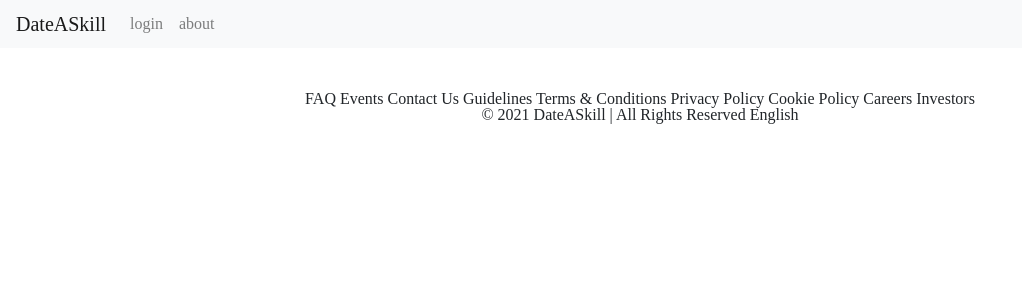
After one commit to antoav/dateaskill, a PHP site: page /login.html in a window 1280 px wide. The commit adds this page. Shown: the top 300 px of the page, without its empty margins (0-1022 px from the left). Run offline with PHP 8.4, Linux system fonts and the light colour scheme.

Commit message:
created login.html file

```diff
--- a/app.css
+++ b/app.css
@@ -30,7 +30,8 @@ footer, header, hgroup, menu, nav, section {
 }
 body {
 	line-height: 1;
-	background-color: rgb(175, 186, 152);
+	/* background-color: rgb(175, 186, 152); */
+
 }
 ol, ul {
 	list-style: none;
@@ -55,7 +56,11 @@ table {
 }
 
 .footer {
-	margin: 90px 130px;
+	border-top: 1px #c4c4c4 solid;
+}
+
+.footer-text {
+	padding: 90px 130px;
 }
 
 .text-cols {
--- /dev/null
+++ b/login.html
@@ -0,0 +1,44 @@
+<!DOCTYPE html>
+<html lang="en">
+<head>
+    <meta charset="UTF-8">
+    <meta http-equiv="X-UA-Compatible" content="IE=edge">
+    <meta name="viewport" content="width=device-width, initial-scale=1.0">
+
+     <!-- Bootstrap CSS -->
+     <link rel="stylesheet" href="https://stackpath.bootstrapcdn.com/bootstrap/4.1.3/css/bootstrap.min.css" integrity="sha384-MCw98/SFnGE8fJT3GXwEOngsV7Zt27NXFoaoApmYm81iuXoPkFOJwJ8ERdknLPMO" crossorigin="anonymous">
+
+     <!-- Custom CSS -->
+    <link rel="stylesheet" href="app.css">
+
+    <title>DateASkill</title>
+</head>
+<body>
+    <nav id="mainNavbar" class="navbar navbar-light bg-light navbar-expand-md fixed-top">
+        <a href="index.html" class="navbar-brand">DateASkill</a></li>
+        <button class="navbar-toggler" data-toggler="collapse" data-target="navlinks" aria-label="toggle navigation">
+            <span class="navbar-toggler-icon"></span></button>
+        <div class="collapse navbar-collapse" id="navlinks">
+            <ul class="navbar-nav">
+                <li class="nav-item">
+                    <a href="login.html" class="nav-link">login</a>
+                </li>
+                <li class="nav-item">
+                    <a href="#" class="nav-link">about</a>
+                </li>
+            </ul>
+        </div>
+    </nav>
+
+
+
+    <!-- Footer -->
+    <footer class="footer">
+        <div class="footer-text">
+            <p class="text-center">FAQ Events Contact Us Guidelines Terms & Conditions Privacy Policy Cookie Policy Careers Investors</p>
+            <p class="text-center"> © 2021 DateASkill | All Rights Reserved English</p>
+        </div>
+
+    </footer>
+</body>
+</html>
```
Also changed, not shown: index.html (+7 -4 lines).
